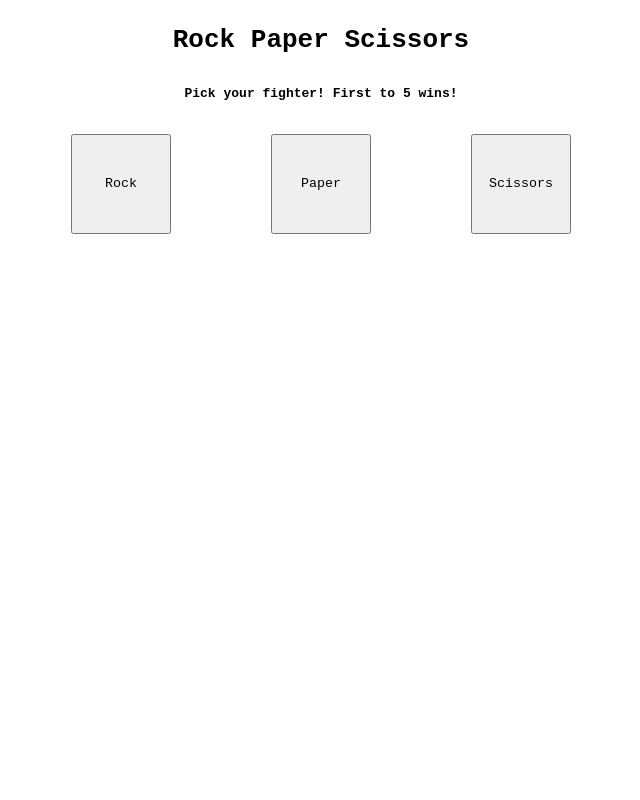
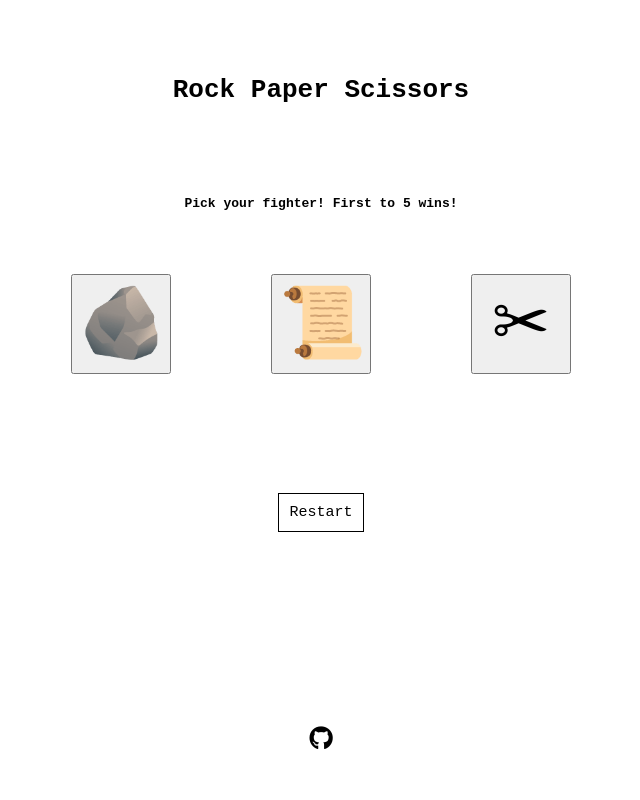
Before and after one commit to jliao9/rock_paper_scissors, a plain HTML site: page index.html in a window 1280 px wide. Shown: the whole page, without its empty margins (319-959 px from the left). Drawn offline with Linux system fonts and the light colour scheme.

Commit message:
Added visual aspects and reset button

```diff
--- a/index.html
+++ b/index.html
@@ -6,19 +6,25 @@
     <meta name="viewport" content="width=device-width, initial-scale=1.0">
     <title>Rock Paper Scissors</title>
     <link rel = "stylesheet" href="styles.css">
+    <link rel="stylesheet" href="https://use.fontawesome.com/releases/v5.6.1/css/all.css">
 </head>
 <body>
     <div class = "header"><h1> Rock Paper Scissors</h1></div>
     <div class = "prompt"><p> <strong>Pick your fighter! First to 5 wins!</p></div></strong>
     <div class = "player">
-        <button id = "rock"> Rock</button>
-        <button id= "paper"> Paper </button>
-        <button id = "scissors"> Scissors </button>
+        <button id = "rock"> 🪨 </button>
+        <button id= "paper"> 📜 </button>
+        <button id = "scissors"> ✂ </button>
     </div>
     <div id = "result"></div>
     <div class = "scoreboard"> </div>
     <div class = "current"></div>
     <div class = "reset"></div>
+    <div id = "restart"><a href="javascript:location.reload(true)"><span>Restart</a></div></span>
+
     <script src = "javascript.js"></script>
+    <div class='footer'>
+        <a href = "https://github.com/jliao9">
+        <i class="fab fa-github"></i></a>
 </body>
 </html>
--- a/javascript.js
+++ b/javascript.js
@@ -5,6 +5,7 @@ let roundCount = 0;
 let computerSelection = computerPlay();
 let playerSelection;
 
+const buttons = document.querySelectorAll("button");
 const rockPlay = document.querySelector("#rock");
 const paperPlay = document.querySelector("#paper");
 const scissorsPlay = document.querySelector("#scissors");
@@ -44,17 +45,20 @@ function playRound(playerSelection) {
         score.innerHTML = "<b>It's a tie!</b>";
         roundCount +=1;
         scores();
+        end();
     }   else if (playerSelection === "rock") {
             if (computerSelection === "paper") {
                 score.innerHTML = "<b> You lose!</b> -- You chose rock but paper beats rock!<p> "
                 computerScore += 1;
                 roundCount +=1;
                 scores();
+                end();
         }   if (computerSelection === "scissors") {
                 score.innerHTML = "<b>You win!</b> -- Rock beats scissors!";
                 playerScore += 1;
                 roundCount +=1;
                 scores();
+                end();
         }
     }   else if (playerSelection === "paper") {
             if (computerSelection === "scissors") {
@@ -62,11 +66,13 @@ function playRound(playerSelection) {
                 computerScore += 1;
                 roundCount +=1;
                 scores();
+                end();
         }   if (computerSelection === "rock") {
                 score.innerHTML = "<b>You win!</b> -- Paper beats rock!";
                 playerScore += 1;
                 roundCount +=1;
                 scores();
+                end();
         }
     }   else if (playerSelection === "scissors"){
             if (computerSelection === "paper") {
@@ -74,13 +80,14 @@ function playRound(playerSelection) {
                 playerScore += 1;
                 roundCount +=1;
                 scores();
+                end();
         }   if (computerSelection === "rock"){
                 score.innerHTML = "<b>You lose!</b> -- Rock beats scissors";
                 computerScore += 1;
                 roundCount +=1;
                 scores();
+                end();
     }
-    end();
 }};
 
 function scores() {
@@ -102,13 +109,15 @@ function scores() {
 
 function end() {
         if (playerScore === 5) {
-                reset.textContent = "Good game! You won! Try again!"
-                playerScore === 0;
-                computerScore === 0;
+                reset.textContent = "Good game! You won! Restart to try again!"
+                buttons.forEach(button => {
+                        button.disabled = true;
+                });
         }
         if (computerScore === 5) {
-                reset.textContent ="Oh no! The computer won! Try again!"
-                playerScore === 0;
-                computerScore === 0;
+                reset.textContent ="Oh no! The computer won! Restart to try again!"
+                buttons.forEach(button => {
+                        button.disabled = true;
+                });
         }
 }
--- a/styles.css
+++ b/styles.css
@@ -1,19 +1,21 @@
 .body {
-   max-height: 100vh;
+   min-height: 100vh;
    display: flex;
    justify-content: center;
    align-items: center;
 }
 
 .header {
+    padding: 50px;
     display: flex;
     justify-content: center;
     align-items: center;
     font-family: monospace;
 }
 
-.prompt {
+.prompt, .reset, .current, #result, .scoreboard, #restart{
     display: flex;
+    padding: 10px;
     justify-content: center;
     align-items: center;
     font-family: monospace;
@@ -23,40 +25,79 @@
     display: flex;
     justify-content: center;
     align-items: center;
-    padding: 20px;
+    padding: 40px;
     gap: 100px;
 
 }
 
-button:hover {
-    font-size: 120%;
+#rock:hover {
+    font-size: 500%;
+    text-shadow: 3px 3px 3px rgb(236, 113, 113);
+    -webkit-transform:scale(1.2);
+    -ms-transform: scale(1.2);
+    transform: scale(1.2);
+    transition: 0.7sec;
+    box-shadow: rgb(236, 113, 113)5px 5px 5px;
 }
 
-.scoreboard {
-    display: flex;
-    justify-content: center;
-    align-items: center;
-    font-family: monospace;
+#paper:hover {
+    font-size: 500%;
+    text-shadow: 3px 3px 3px rgb(129, 236, 113);
+    -webkit-transform:scale(1.2);
+    -ms-transform: scale(1.2);
+    transform: scale(1.2);
+    transition: 0.7sec;
+    box-shadow: rgb(129, 236, 113)5px 5px 5px;
 }
 
-#result {
-    display: flex;
-    margin: 20px;
-    justify-content: center;
-    align-items: center;
-    font-family: monospace;
-
+#scissors:hover {
+    font-size: 500%;
+    text-shadow: 3px 3px 3px rgb(123, 113, 236);
+    -webkit-transform:scale(1.2);
+    -ms-transform: scale(1.2);
+    transform: scale(1.2);
+    transition: 0.7sec;
+    box-shadow: rgb(123, 113, 236)5px 5px 5px;
 }
 
 button {
     height: 100px;
     width: 100px;
     font-family: monospace;
+    font-size: 70px;
 }
 
-.current {
-    display:flex;
-    justify-content: center;
-    align-items: center;
-    font-family: monospace;
+.footer {
+    text-align: center;
+    width: 100%;
+    left: 0;
+    bottom: 0;
+    position: fixed;
 }
+
+.fa-github {
+    padding: 50px;
+    font-size: 24px;
+    color: black;
+}
+
+a {
+    color: black;
+    text-decoration: none;
+}
+
+span {
+    padding: 10px;
+    font-size: 15px;
+    border: 1px solid black;
+}
+
+span:hover {
+    font-size: 120%;
+    font-weight: bold;
+    -webkit-transform:scale(1.2);
+    -ms-transform: scale(1.2);
+    transform: scale(1.2);
+    transition: 0.7sec;
+    box-shadow: grey 5px 5px 5px;
+}
```
